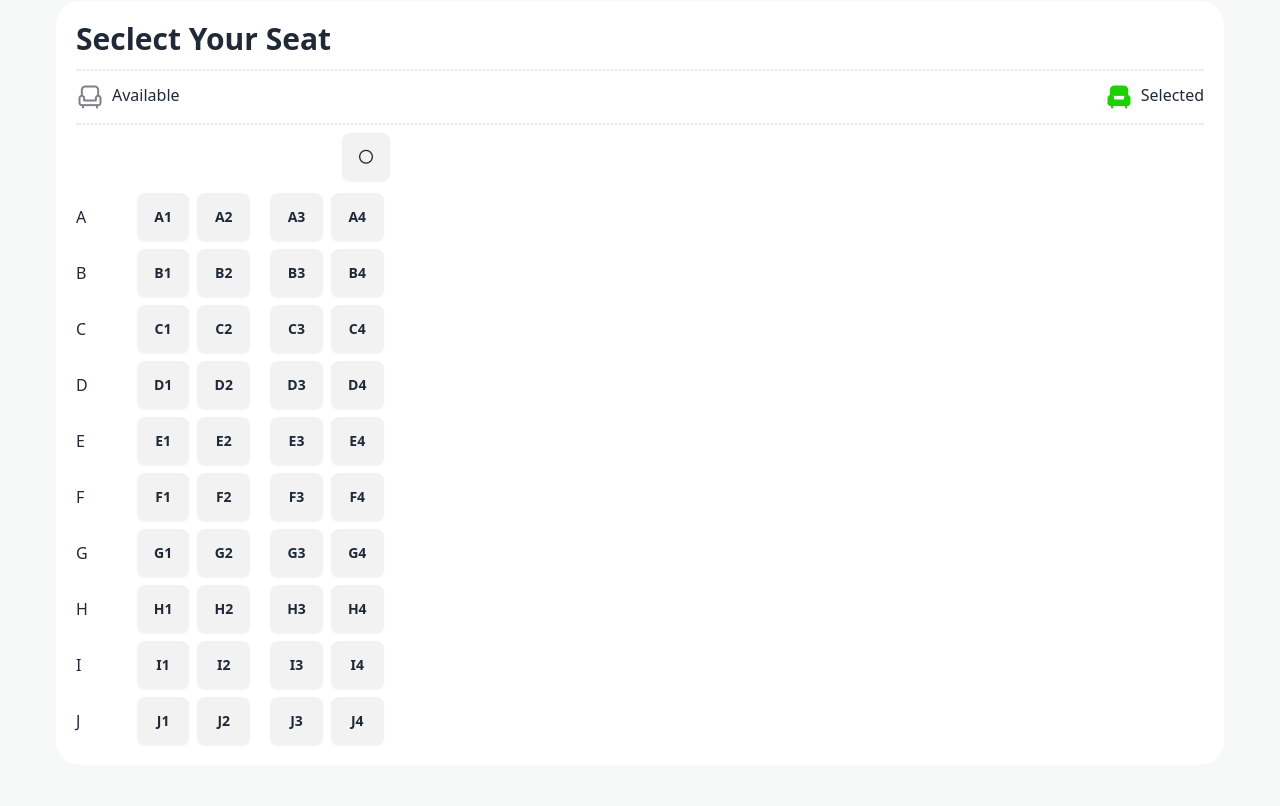
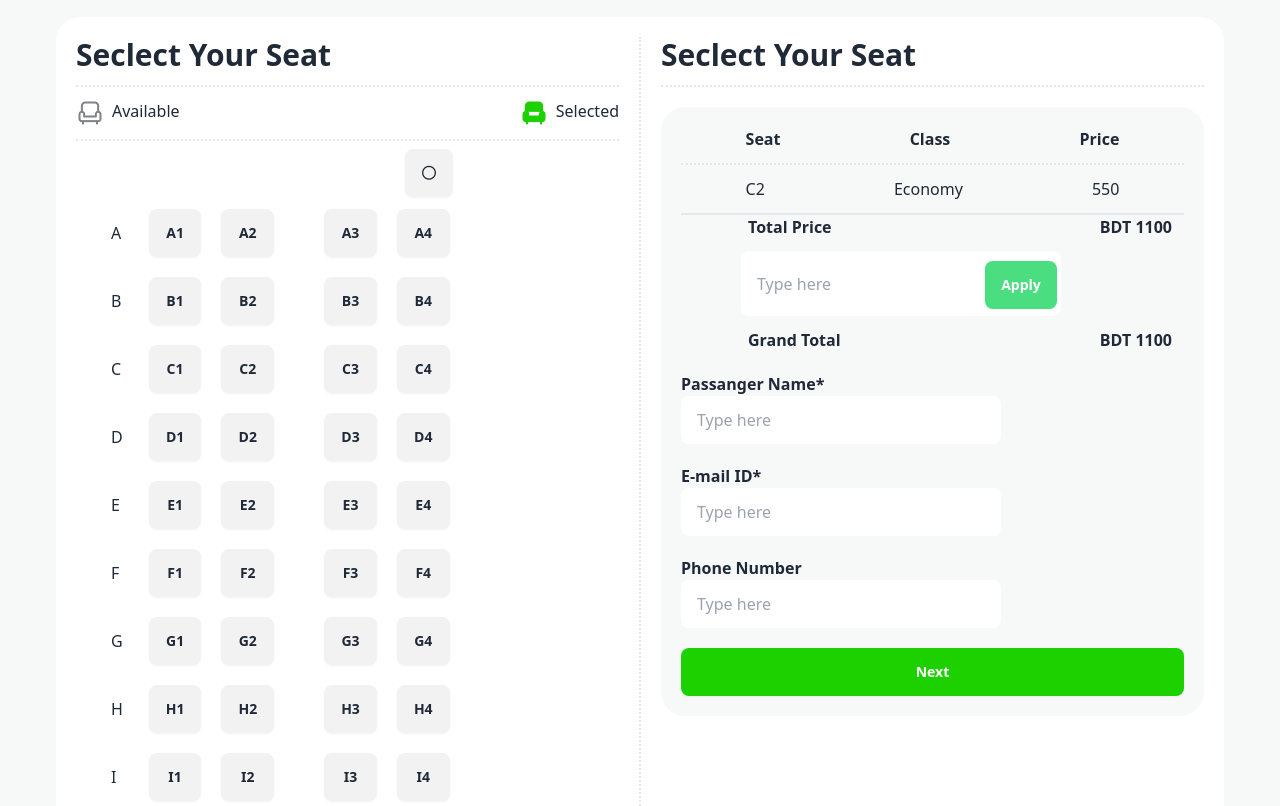
Before and after one commit to ShoibeSakib-4D/p-ticket, a plain HTML site: page index.html in a window 1280 px wide. Shown: the part 1816-2622 px from the top of the page. Drawn offline with nearby package versions, Linux system fonts and the light colour scheme.

Commit message:
all most done

```diff
--- a/index.html
+++ b/index.html
@@ -154,12 +154,11 @@
 </section>
 
 <!-- sitting and cashing section -->
- <section class="p-14  bg-[#F7F8F8] border-t-2 rounded-t-[30px] border-green-600">
+ <section class="lg:p-14   bg-[#F7F8F8] border-t-2 rounded-t-[30px] border-green-600">
   <div class="text-center">
-    <h1 class="">P.H Paribahan</h1>
+    <h1 class="text-4xl font-bold">P.H Paribahan</h1>
     <p>Yes, you can run unit tests and view the results directly within the app. The integrated <br> testing features allow for a streamlined .</p>
   </div>
-
 <div class="flex mt-2  bg-white rounded-[24px]" >
 
 
@@ -231,8 +230,10 @@
 </div>
 
 
- <!-- seat section -->
- <section class="mt-5 p-5 bg-white rounded-[24px]">
+<!-- seat section -->
+ <section class="mt-5 p-5 bg-white rounded-[24px] flex lg:flex-row flex-col justify-center gap-[20px]">
+<div class="flex-1 w-full">
+
   <!-- seat design start -->
   <div>
     <h1 class="text-3xl font-semibold border-b-2  border-dotted pb-3">Seclect Your Seat</h1>
@@ -252,47 +253,46 @@
      <p class="pl-2">Selected</p>
     </div>
 </div>
-
 <div>
 
-<button class="btn mb-3 lg:ml-[266px] ml-[165px] mt-2">
+<button class="btn mb-3 lg:ml-[329px] ml-[165px] mt-2">
   <i class="fa-regular fa-circle"></i>
 </button>
-     <div class="flex gap-5">
-        <div class="grid grid-cols-3 gap-2">
+     <div class="flex gap-[50px]">
+        <div class="grid grid-cols-3 gap-5">
 
-      <p class="pt-[12px]">A</p>
+      <p class="pt-[12px] pl-[35px]">A</p>
       <button class="btn">A1</button>
       <button class="btn">A2</button>
-      <P  class="pt-[12px]">B</P>
+      <P  class="pt-[12px] pl-[35px]">B</P>
       <button class="btn">B1</button>
       <button class="btn">B2</button>
-      <P  class="pt-[12px]">C</P>
+      <P  class="pt-[12px] pl-[35px]">C</P>
       <button class="btn">C1</button>
       <button class="btn">C2</button>
-      <P  class="pt-[12px]">D</P>
+      <P  class="pt-[12px] pl-[35px]">D</P>
       <button class="btn">D1</button>
       <button class="btn">D2</button>
-      <P  class="pt-[12px]">E</P>
+      <P  class="pt-[12px] pl-[35px]">E</P>
       <button class="btn">E1</button>
       <button class="btn">E2</button>
-      <P  class="pt-[12px]">F</P>
+      <P  class="pt-[12px] pl-[35px]">F</P>
       <button class="btn">F1</button>
       <button class="btn">F2</button>
-      <P  class="pt-[12px]">G</P>
+      <P  class="pt-[12px] pl-[35px]">G</P>
       <button class="btn">G1</button>
       <button class="btn">G2</button>
-      <P  class="pt-[12px]">H</P>
+      <P  class="pt-[12px] pl-[35px]">H</P>
       <button class="btn">H1</button>
       <button class="btn">H2</button>
-      <P class="pt-[12px]">I</P>
+      <P class="pt-[12px] pl-[35px]">I</P>
       <button class="btn">I1</button>
       <button class="btn">I2</button>
-      <P  class="pt-[12px]">J</P>
+      <P  class="pt-[12px] pl-[35px]">J</P>
       <button class="btn">J1</button>
       <button class="btn">J2</button>
         </div>
-        <div class="grid grid-cols-2 gap-2">
+        <div class="grid grid-cols-2 gap-5">
 
       <button class="btn">A3</button>
       <button class="btn">A4</button>
@@ -320,14 +320,97 @@
 
 </div>
   <!-- sit design end -->
-</section>
-
- </section>
 
 
-    </main>
+</div>
+  <!-- cash design start -->
+   <!-- cash section -->
+ <section class="flex-1 w-full border-l-2 border-dotted pl-5">
+  <h1 class="text-3xl font-semibold border-b-2  border-dotted pb-3">Seclect Your Seat</h1>
 
-    <footer>
+<div class="bg-[#F7F8F8] p-5 mt-5 rounded-[24px]">
+  <div class="flex justify-around  border-b-2 border-dotted pb-3 ">
+    <h1 class="font-semibold">Seat</h1>
+    <h1 class="font-semibold">Class</h1>
+    <h1 class="font-semibold">Price</h1>
+  </div>
+  <div class="flex justify-around border-b-2 py-3">
+    <h1>C2</h1>
+    <h1>Economy</h1>
+    <h1>550</h1>
+  </div>
+  <div class="px-3 flex justify-between">
+     <div class="font-semibold pl-[55px]">Total Price</div>
+     <div class="font-semibold">BDT 1100</div>
+  </div>
+
+  <div class="pl-[60px]">
+    <input
+    type="text"
+    placeholder="Type here"
+    class="input input-bordered input-accent w-full max-w-xs mt-3 border-0 h-[65px] "
+ />
+ <button class="btn btn-active btn-secondary text-white bg-green-400 border-0 relative right-20 ">Apply</button>
+
+  </div>
+
+  <div class="px-3 flex justify-between mt-3">
+    <div class="font-semibold pl-[55px]">Grand Total</div>
+    <div class="font-semibold">BDT 1100</div>
+ </div>
+
+ <div class="mt-5">
+  <h1 class="font-semibold">Passanger Name*</h1>
+  <input
+  type="text"
+  placeholder="Type here"
+  class="input input-bordered input-accent w-full max-w-xs border-0" />
+ </div>
+ <div class="mt-5">
+  <h1 class="font-semibold">E-mail ID*</h1>
+  <input
+  type="email"
+  placeholder="Type here"
+  class="input input-bordered input-accent w-full max-w-xs border-0" />
+ </div>
+ <div class="mt-5">
+  <h1 class="font-semibold">Phone Number</h1>
+  <input
+  type="number"
+  placeholder="Type here"
+  class="input input-bordered input-accent w-full max-w-xs border-0" />
+ </div>
+
+ <div>
+  <button class="mt-5 btn btn-active btn-neutral text-white bg-[#1DD100] border-0 w-full">Next</button>
+
+ </div>
+</div>
+ </section>
+  <!-- cash design end -->
+</section>
+</section>
+</main>
+
+    <footer class="lg:p-[150px] p-[30px] bg-black">
+<div class="flex justify-between lg:gap-0 gap-4" >
+  <div class="space-y-3">
+    <h1 class="text-4xl text-white font-semibold">P-Ticket</h1>
+   <p class="text-white">P-Ticket is a digital platform to make your <br> daily commuting better.</p>
+  </div>
+   <div class="space-y-3">
+    <p class="text-white">Downlod Our App</p>
+    <button class="primary flex bg-black border gap-2 p-2 rounded-md justify-center items-center">
+        <div>
+          <img src="images/playstore.png" alt="">
+        </div>
+        <div>
+          <p class="text-white">PLAY IT ON</p>
+          <h1 class="text-white lg:text-2xl font-bold">Google Play</h1>
+        </div>
+    </button>
+   </div>
+</div>
 
     </footer>
 
```
